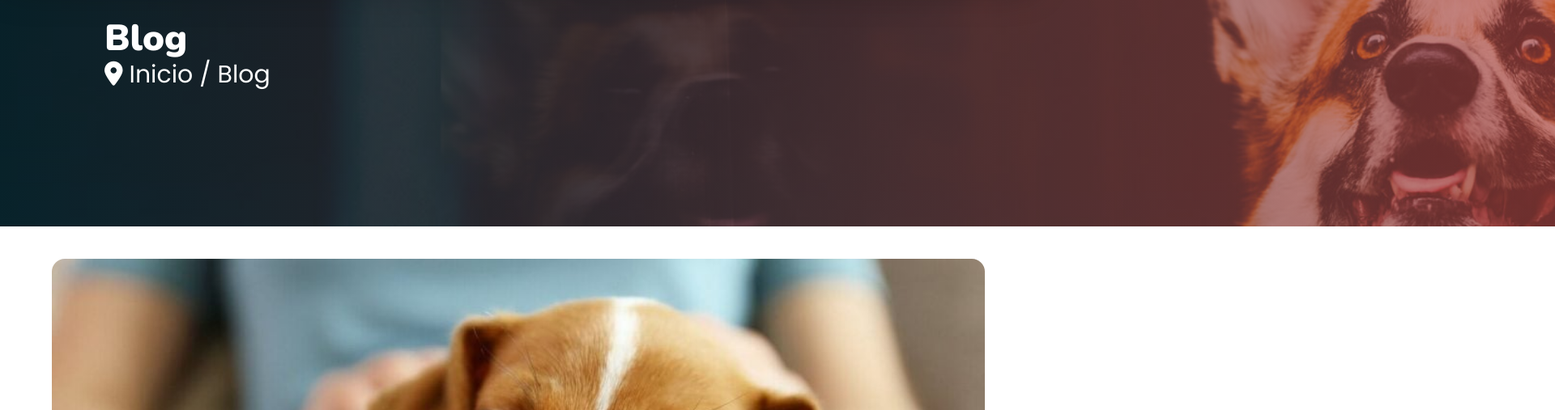
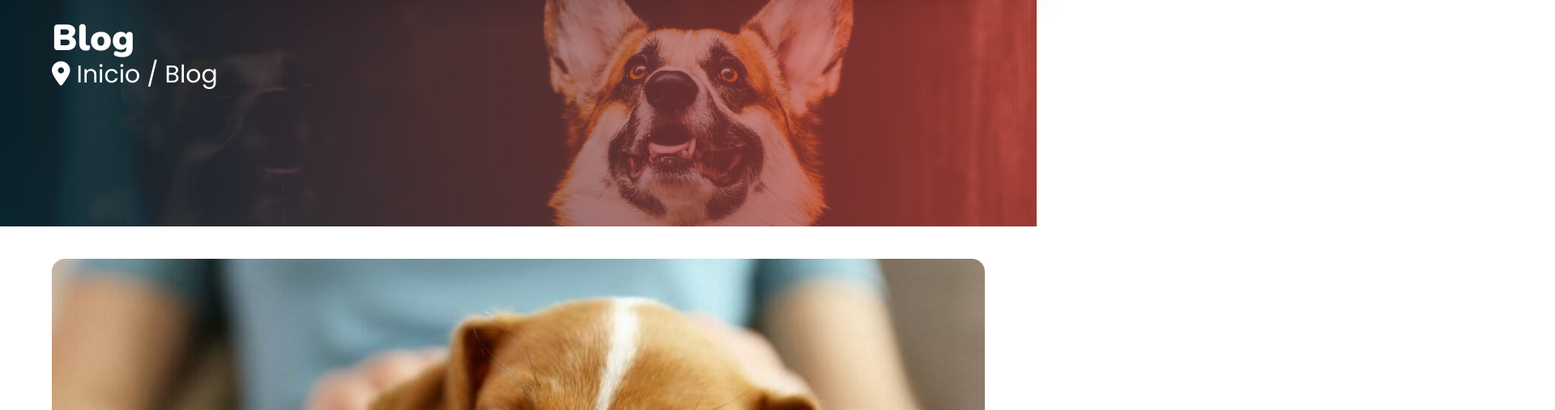
Before and after one commit to Ju4nL/WebSiteAdopcion, a plain HTML site: page pages/blog.html in a window 1280 px wide. Shown: the part 109-616 px from the top of the page at 81% size, 1920 px wide, since content can reach past the window. Drawn offline with nearby package versions, Linux system fonts and the light colour scheme.

Commit message:
Update styles.css
.

```diff
--- a/css/styles.css
+++ b/css/styles.css
@@ -461,7 +461,7 @@ div {
     background-repeat: no-repeat;
     background-size: cover;
     background-position: right center;
-    width: 86em; /* Ancho fijo */
+    width: 100%; /* Ancho fijo */
     height: 10em; /* Alto fijo */
  font-size: 30px;
 }
@@ -1043,7 +1043,6 @@ div {
 }
 
 
-<<<<<<< HEAD
 
 /* Responsivo para móviles (pantallas aún más pequeñas) */
 @media (max-width: 768px) {
@@ -1078,7 +1077,6 @@ div {
 
 
 }
-=======
 /* Responsive para celulare */
 
 /* CONTENEDOR DE CAROUSEL */
@@ -1143,4 +1141,3 @@ div {
   .next {
     right: 10px;
   }
->>>>>>> cb5d5861806ef7dbe5af9b9536b3b9866aaa61e7
```
